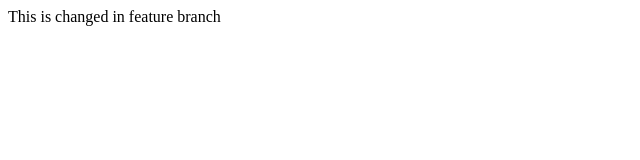
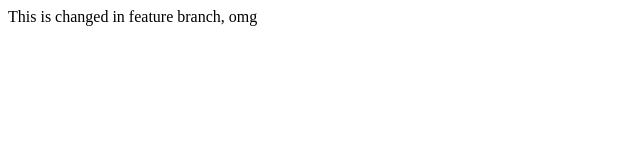
Before and after one commit to AjeetK/jenkins-demo, a plain HTML site: page index.html in a window 1280 px wide. Shown: the full height of the page, 0-640 px from the left. Drawn offline with Linux system fonts and the light colour scheme.

Commit message:
Update index.html

```diff
--- a/index.html
+++ b/index.html
@@ -3,6 +3,6 @@
 		<title>jenkins-demo</title>
 	</head>
 	<body>
-		<p>This is changed in feature branch</body>
+		<p>This is changed in feature branch, omg</body>
 	</body>
 </html>
```
